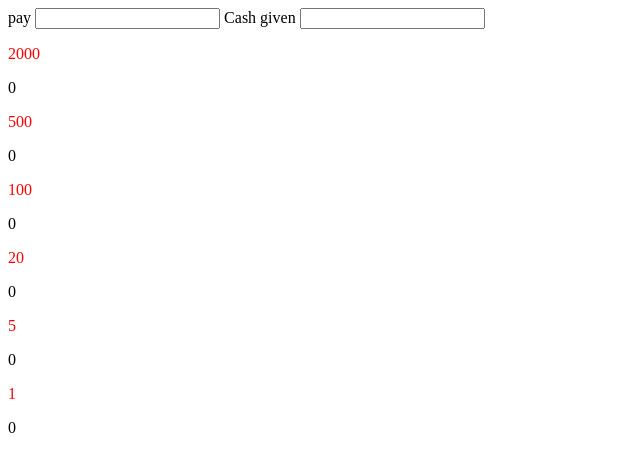
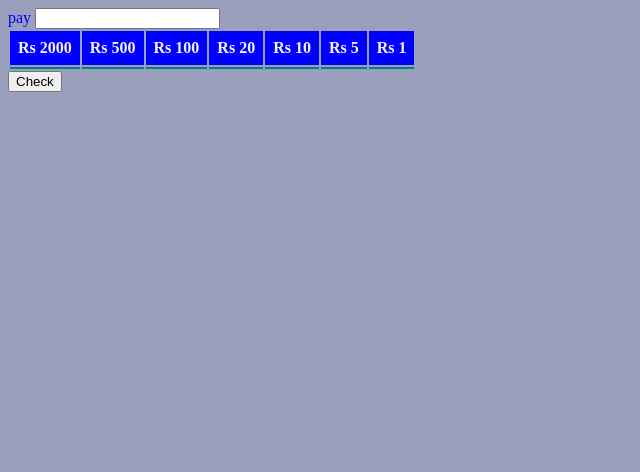
Before and after one commit to Meghana-sk/Cash-Register, a plain HTML site: page index.html in a window 1280 px wide. Shown: the whole page, without its empty margins (0-640 px from the left). Drawn offline with Linux system fonts and the light colour scheme.

Commit message:
refactor: Fixed the logic for notes denomination calculation

```diff
--- a/index.html
+++ b/index.html
@@ -9,23 +9,38 @@
   </head>
   <body>
     <div class="container">
-      <label for="pay">pay</label>
-      <input type="number" id="pay" />
-      <label for="cash-given">Cash given</label>
-      <input type="number" id="cash-given" />
       <div>
-        <p class="notes">2000</p>
-        <p id="Rs2000"></p>
-        <p class="notes">500</p>
-        <p id="Rs500"></p>
-        <p class="notes">100</p>
-        <p id="Rs100"></p>
-        <p class="notes">20</p>
-        <p id="Rs20"></p>
-        <p class="notes">5</p>
-        <p id="Rs5"></p>
-        <p class="notes">1</p>
-        <p id="Rs1"></p>
+        <label for="pay">pay</label>
+        <span> <input type="number" id="pay" /></span>
+      </div>
+      <div id="second-input">
+        <label for="cash-given">Cash given</label
+        ><span> <input type="number" id="cash-given" /></span>
+      </div>
+      <table>
+        <thead>
+          <tr class="note-denomination-available">
+            <th>Rs 2000</th>
+            <th>Rs 500</th>
+            <th>Rs 100</th>
+            <th>Rs 20</th>
+            <th>Rs 10</th>
+            <th>Rs 5</th>
+            <th>Rs 1</th>
+          </tr>
+          <tr>
+            <td class="notes-denominations-given"></td>
+            <td class="notes-denominations-given"></td>
+            <td class="notes-denominations-given"></td>
+            <td class="notes-denominations-given"></td>
+            <td class="notes-denominations-given"></td>
+            <td class="notes-denominations-given"></td>
+            <td class="notes-denominations-given"></td>
+          </tr>
+        </thead>
+      </table>
+      <div>
+        <button id="check">Check</button>
       </div>
     </div>
     <script src="register.js" type="text/javascript"></script>
--- a/register.js
+++ b/register.js
@@ -1,38 +1,56 @@
 const payme = document.querySelector("#pay");
 const givenCash = document.querySelector("#cash-given");
+const checkBtn = document.querySelector("#check");
+const notesToBeGiven = document.querySelectorAll(".notes-denominations-given");
 
 let availablecash = [2000,500,100,20,10,5,1];//0 0 100*4 20*4 10*0 5*1 3*1
 
-let amountToBeGivenback = givenCash.value - payme.value;//488
+payme.addEventListener("change",
+function displayGivenCash() {
+    givenCash.style.display = "inline";
+    document.getElementById("second-input").style.display = "block";
 
-let temp = [] ;
-console.log("amount to be gicven back",amountToBeGivenback)
-
-temp.push(parseInt(amountToBeGivenback / availablecash[0]))
-temp.push(parseInt((amountToBeGivenback % availablecash[0])/ availablecash[1]))
-temp.push(parseInt((amountToBeGivenback % availablecash[1]) / availablecash[2]))
-temp.push(parseInt((amountToBeGivenback % availablecash[2]) / availablecash[3]))
-temp.push(parseInt((amountToBeGivenback % availablecash[3]) / availablecash[4]))
-temp.push(parseInt((amountToBeGivenback % availablecash[4]) / availablecash[5]))
-temp.push(parseInt((amountToBeGivenback % availablecash[5])/ availablecash[6]))
-
-
-let Rs2000 = document.getElementById("Rs2000");
-Rs2000.innerText = temp[0];
-let Rs500 = document.getElementById("Rs500");
-Rs500.innerText = temp[1];
-let Rs100 = document.getElementById("Rs100");
-Rs100.innerText = (temp[2]);
-let Rs20 = document.getElementById("Rs20");
-Rs20.innerText = (temp[3]);
-let Rs5 = document.getElementById("Rs5");
-Rs5.innerText = (temp[4]);
-let Rs1 = document.getElementById("Rs1");
-Rs1.innerText = (temp[5]);
-
-console.log("**",Rs500.innerText)
+});
 
 
 
-console.log("available",temp)
-// alert("hi")
+checkBtn.addEventListener("click",
+   function calculateNoteDenominationToBeGivenBack() {
+
+
+    let amountToBeGivenback = parseInt(givenCash.value) - parseInt(payme.value);//488
+    if (typeof(amountToBeGivenback) === "number") {
+    for (let index = 0; index < availablecash.length; index++) {
+        const notes = Math.trunc(amountToBeGivenback / availablecash[index]);
+        amountToBeGivenback = (amountToBeGivenback % availablecash[index]);
+        notesToBeGiven[index].innerText = notes;
+    }
+}
+else {
+    console.log("Invalid bill or given amount")
+}
+
+});
+
+// let Rs2000 = document.getElementById("Rs2000");
+// Rs2000.innerText = temp[0];
+// let Rs500 = document.getElementById("Rs500");
+// Rs500.innerText = temp[1];
+// let Rs100 = document.getElementById("Rs100");
+// Rs100.innerText = (temp[2]);
+// let Rs20 = document.getElementById("Rs20");
+// Rs20.innerText = (temp[3]);
+// let Rs5 = document.getElementById("Rs5");
+// Rs5.innerText = (temp[4]);
+// let Rs1 = document.getElementById("Rs1");
+// Rs1.innerText = (temp[5]);
+
+
+
+// temp.push(parseInt(amountToBeGivenback / availablecash[0]))
+// temp.push(parseInt((amountToBeGivenback % availablecash[0])/ availablecash[1]))
+// temp.push(parseInt((amountToBeGivenback % availablecash[1]) / availablecash[2]))
+// temp.push(parseInt((amountToBeGivenback % availablecash[2]) / availablecash[3]))
+// temp.push(parseInt((amountToBeGivenback % availablecash[3]) / availablecash[4]))
+// temp.push(parseInt((amountToBeGivenback % availablecash[4]) / availablecash[5]))
+// temp.push(parseInt((amountToBeGivenback % availablecash[5])/ availablecash[6]))
--- a/styles.css
+++ b/styles.css
@@ -1,3 +1,30 @@
+body {
+  align-content: center;
+  background: rgb(154, 159, 187);
+}
+
 .notes {
   color: red;
 }
+
+#second-input {
+  display: none;
+  margin-top: 0.5rem;
+}
+
+table tr th {
+  color: whitesmoke;
+  background-color: blue;
+  font-weight: bold;
+  padding: 0.5rem;
+  margin: 100px;
+}
+
+table tr td {
+  color: whitesmoke;
+  background-color: teal;
+}
+
+label {
+  color: blue;
+}
```
